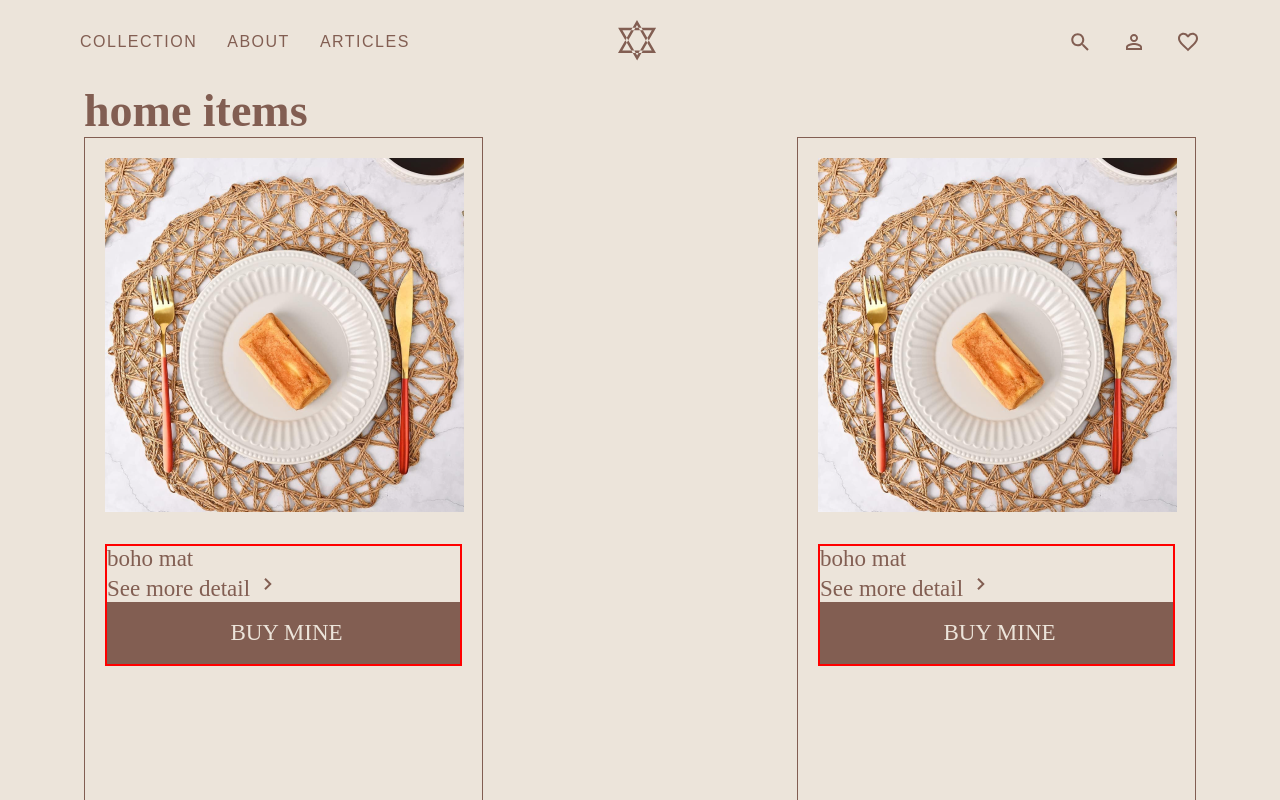
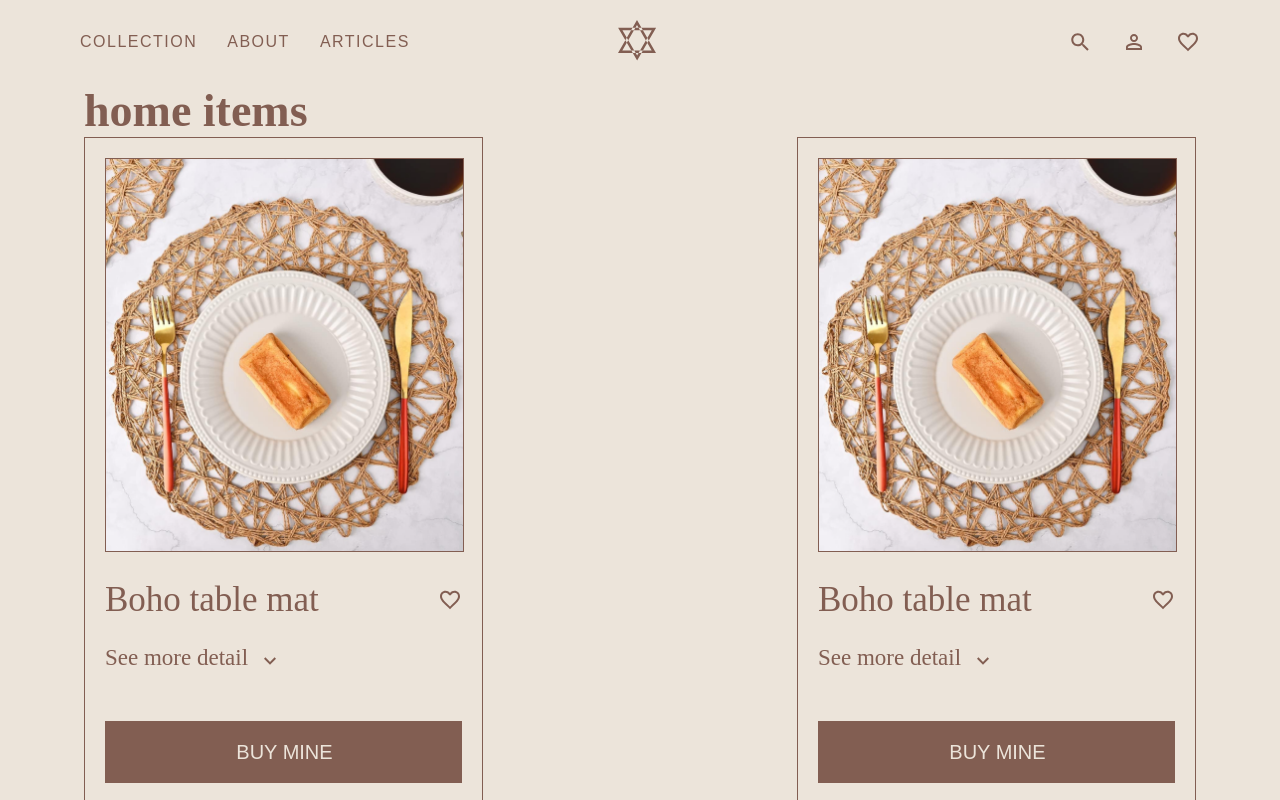
Before and after one commit to Abdulmuizz98/vividaire-client, a React (Create React App) app: page /collection/1 in a window 1280 px wide. Shown: the top 800 px of the page. Built offline with nearby package versions, Linux system fonts and the light colour scheme.

Commit message:
Productlist -> implement and style the product list section for desktop

```diff
--- a/src/components/Icons.js
+++ b/src/components/Icons.js
@@ -14,7 +14,7 @@ export const VdClose = () => (
   </svg>
 );
 
-export const VdFavorite = () => (
+export const VdFavoriteOutline = () => (
   <svg
     className="icon"
     width="24"
@@ -248,3 +248,18 @@ export const VdAesteticBorder = () => (
     <circle cx="83.5" cy="5" r="2.5" fill="#825E52" />
   </svg>
 );
+
+export const VdCaretDown = () => (
+  <svg
+    width="12"
+    height="8"
+    viewBox="0 0 12 8"
+    fill="none"
+    xmlns="http://www.w3.org/2000/svg"
+  >
+    <path
+      d="M1.41 0.295044L6 4.87504L10.59 0.295044L12 1.70504L6 7.70504L0 1.70504L1.41 0.295044Z"
+      fill="#825E52"
+    />
+  </svg>
+);
--- a/src/components/layout/Header.js
+++ b/src/components/layout/Header.js
@@ -1,5 +1,10 @@
 import "./Header.css";
-import { VdPerson, VdSearch, VdFavorite, VdDoublePolygon } from "../Icons";
+import {
+  VdPerson,
+  VdSearch,
+  VdFavoriteOutline,
+  VdDoublePolygon,
+} from "../Icons";
 
 const Header = () => {
   return (
@@ -34,7 +39,7 @@ const Header = () => {
           </li>
           <li className="place-items-center">
             <a href="#" className="place-items-center">
-              <VdFavorite />
+              <VdFavoriteOutline />
             </a>
           </li>
         </ul>
--- a/src/components/pages/ProductList.css
+++ b/src/components/pages/ProductList.css
@@ -2,6 +2,7 @@
     display: flex;
     flex-wrap: wrap;
     justify-content: space-between;
+    row-gap: 10rem;
 
 }
 
--- a/src/components/pages/ProductList.js
+++ b/src/components/pages/ProductList.js
@@ -28,18 +28,57 @@ const collections = [
 const products = [
   {
     id: 1,
-    name: "boho mat",
+    name: "Boho table mat",
     url: PlaceholderImage,
+    isFavorite: true,
   },
   {
     id: 2,
-    name: "boho mat",
+    name: "Boho table mat",
     url: PlaceholderImage,
+    isFavorite: false,
   },
   {
     id: 3,
-    name: "boho mat",
+    name: "Boho table mat",
     url: PlaceholderImage,
+    isFavorite: true,
+  },
+  {
+    id: 4,
+    name: "Boho table mat",
+    url: PlaceholderImage,
+    isFavorite: false,
+  },
+  {
+    id: 5,
+    name: "Boho table mat",
+    url: PlaceholderImage,
+    isFavorite: false,
+  },
+  {
+    id: 6,
+    name: "Boho table mat",
+    url: PlaceholderImage,
+    isFavorite: false,
+  },
+  {
+    id: 7,
+    name: "Boho table mat",
+    url: PlaceholderImage,
+    isFavorite: false,
+  },
+  {
+    id: 8,
+    name: "Boho table mat",
+    url: PlaceholderImage,
+    isFavorite: false,
+  },
+  {
+    id: 9,
+    name: "Boho table mat",
+    url: PlaceholderImage,
+    isFavorite: false,
   },
 ];
 
@@ -62,7 +101,11 @@ const ProductList = () => {
             <div className="product-list">
               {products.length &&
                 products.map((product) => (
-                  <ProductCard name={product.name} image={product.url} />
+                  <ProductCard
+                    name={product.name}
+                    image={product.url}
+                    isFavorite={product.isFavorite}
+                  />
                 ))}
             </div>
             <div className="pagination"> </div>
--- a/src/components/pages/homepage/FeaturedSection.js
+++ b/src/components/pages/homepage/FeaturedSection.js
@@ -9,7 +9,7 @@ const collections = [
   {
     id: 1,
     name: "home items",
-    unspacedName: "homeitems",
+    url: homeItemsOne,
   },
   {
     id: 2,
--- a/src/components/pages/productList/ProductCard.css
+++ b/src/components/pages/productList/ProductCard.css
@@ -3,22 +3,39 @@
     width: 39.9rem;
     height: 66.7rem;
     padding: 2rem;
+    display: flex;
+    flex-direction: column;
+    justify-content: space-between;
 }
 
 .product-card .product-image-frame{
     width: 35.9rem;
-    height: 35.4rem;
-    margin: auto;
+    height: 39.4rem;
+    border: 1px solid var(--secondary-color);
 }
 
 .product-card .product-info{
-    border: 2px solid red;
-
-    margin-top: 3.2rem;
     overflow: hidden;
 }
 
+.product-card .product-info .product-name{
+    display: flex;
+    align-items: center;
+    justify-content: space-between;
+    font-size: var(--font-size-lg);
+    margin-bottom: 2.5rem;
 
-.product-card .product-info .but-button{
-    overflow: hidden;
 }
+
+.product-card .product-info .product-toggle-detail{
+    display: flex;
+    align-items: center;
+    gap: 1.6rem;
+    margin-bottom: 5rem;
+}
+
+
+.product-card .product-info .buy-button {
+    font-family: var(--secondary-font-family);
+    font-size: var(--font-size-sm);
+}
--- a/src/components/pages/productList/ProductCard.js
+++ b/src/components/pages/productList/ProductCard.js
@@ -1,20 +1,25 @@
-import { VdCaretRight } from "../../Icons";
+import { VdCaretDown, VdFavoriteOutline } from "../../Icons";
 import Button from "../../Button";
 import "./ProductCard.css";
 
-const ProductCard = ({ name, image }) => {
+const ProductCard = ({ name, image, isFavorite }) => {
   return (
     <div className="product-card">
       <figure className="product-image-frame">
         <img src={image} alt={`${name} image`} />
       </figure>
       <div className="product-info">
-        <p>{name}</p>
-        <p className="product-toggle-detail">
-          See more detail <VdCaretRight />
-        </p>
+        <div className="product-name">
+          {name} {<VdFavoriteOutline />}
+        </div>
+        <div className="product-toggle-detail">
+          <a href="">See more detail</a>
+          <a href="">
+            <VdCaretDown />
+          </a>
+        </div>
         <div className="product-detail"></div>
-        <div className="buy-botton">
+        <div className="buy-button">
           <Button
             value="BUY MINE"
             bgdColor="#825E52"
```
